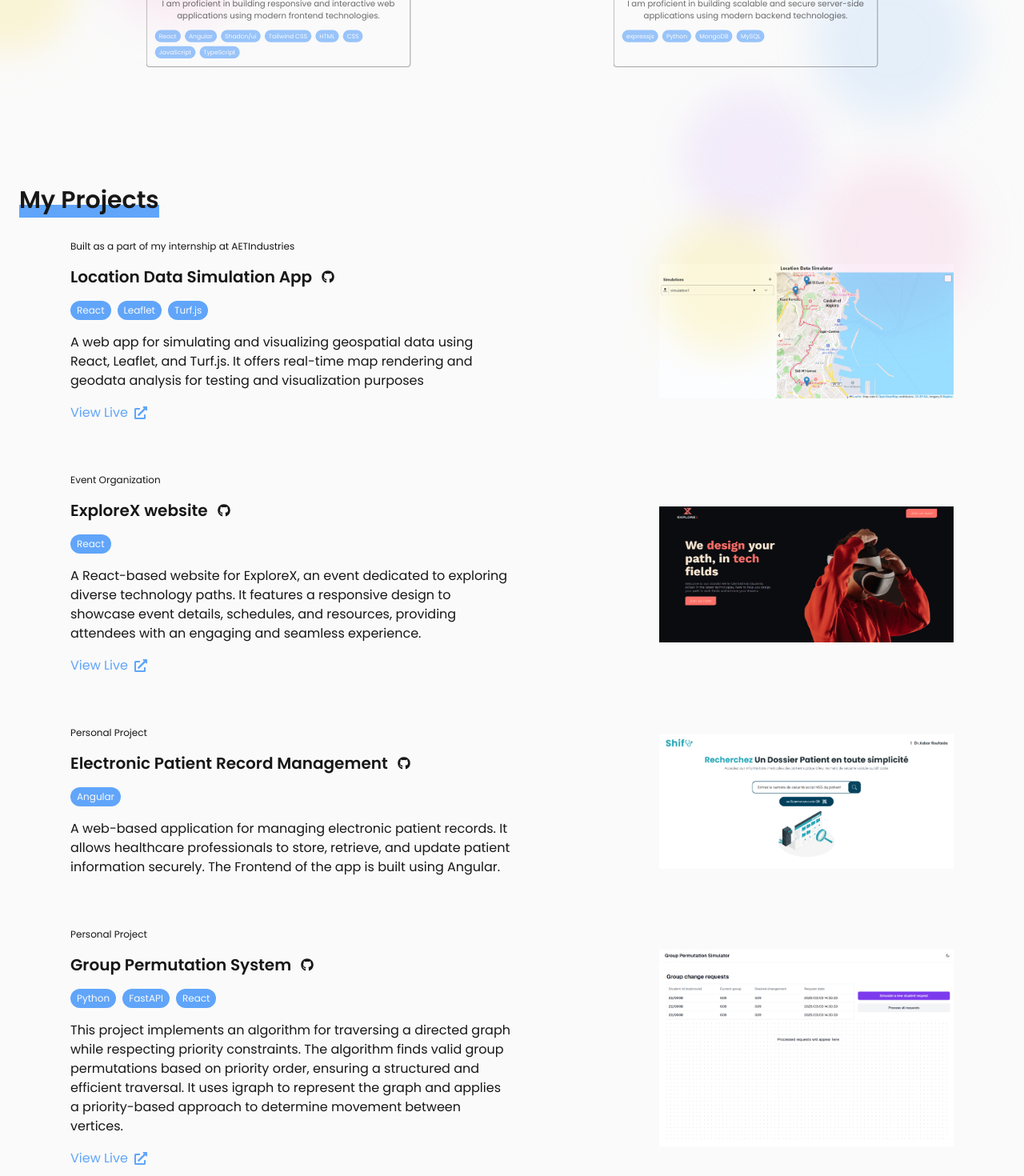
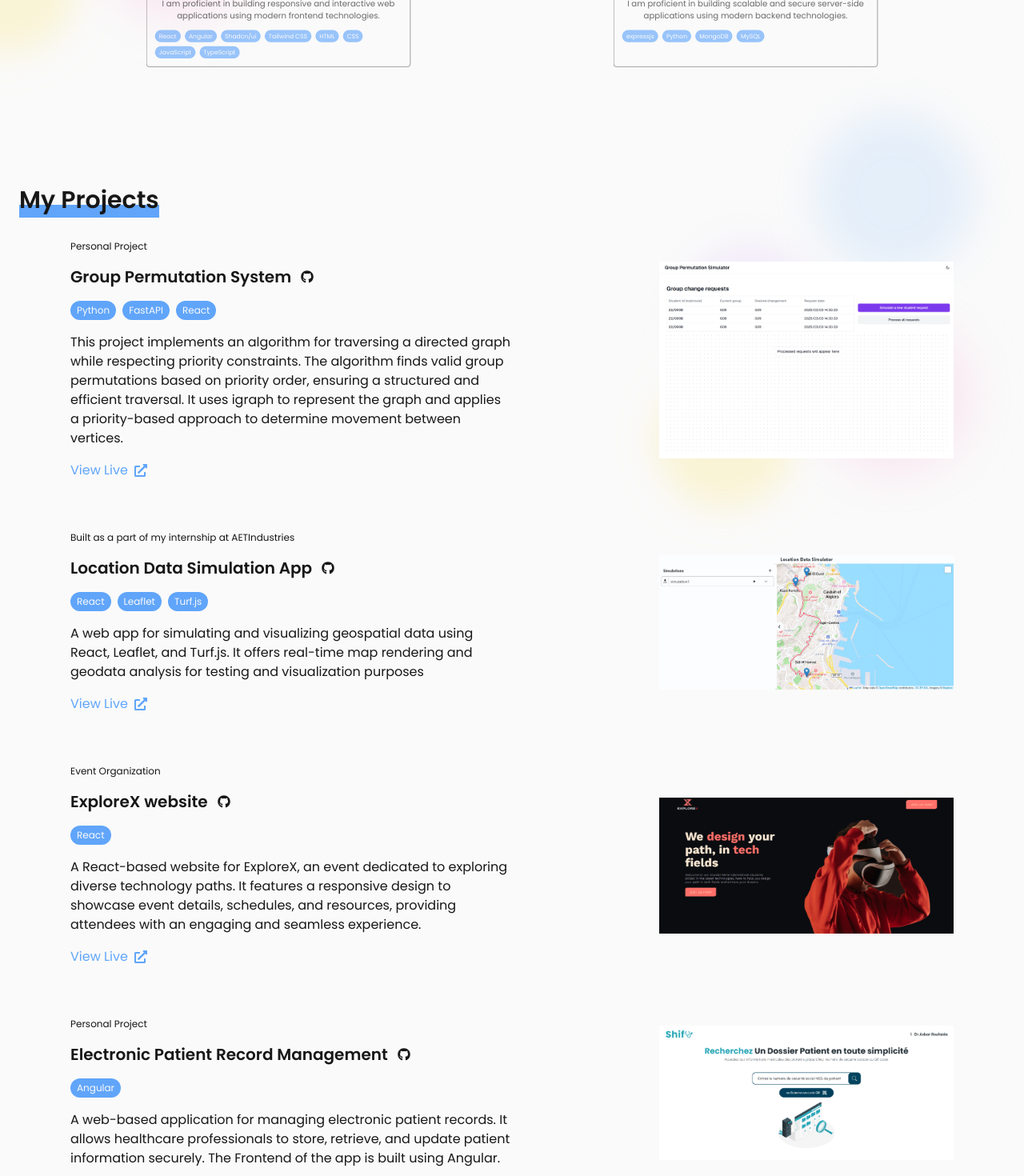
Before and after one commit to belaid1meriem/portfolio, a React (Vite) app: page / in a window 1280 px wide. Shown: the part 770-2240 px from the top of the page at 80% size. Built offline with nearby package versions, Linux system fonts and the light colour scheme.

Commit message:
layout and responsiveness improvement

```diff
--- a/src/components/Contact.tsx
+++ b/src/components/Contact.tsx
@@ -3,12 +3,9 @@ function Contact() {
   return (
     <section className="p-6 relative flex items-center justify-center my-32 cursor-default" id="contact">
       <div className="absolute top-0 right-1/2 flex justify-center items-center ">
-            <div className="relative  max-w-lg rotate-45">
-                <div className='bg-pink-300 rounded-full w-48 h-48 absolute top-7 -right-56 mix-blend-multiply filter blur-xl opacity-20 animate-blob'></div>
-                {/* <div className='max-sm:hidden bg-yellow-300 rounded-full w-48 h-48 absolute top-16 -right-8 mix-blend-multiply filter blur-xl opacity-20  animate-blob delay-500'></div> */}
-                {/* <div className='max-sm:hidden bg-purple-300 rounded-full w-48 h-48 absolute -bottom-24 -left-32 mix-blend-multiply filter blur-xl opacity-20   animate-blob delay-1000'></div> */}
-                <div className='bg-blue-300 rounded-full w-48 h-48 absolute -top-56 -right-56 mix-blend-multiply filter blur-xl opacity-20  animate-blob delay-700'></div>
-            </div>
+        <div className="relative  max-w-lg md:rotate-0 rotate-90 ">
+            <div className='bg-pink-300 rounded-full w-48 h-48 absolute top-7 -right-56 mix-blend-multiply filter blur-xl opacity-20 animate-blob'></div>
+        </div>
       </div>
       <div className="max-sm:text-md text-3xl font-semibold w-fit relative z-20 group block-animate">
             <a href="mailto:mm_belaid@esi.dz" target="_blank" className='relative z-20'>Contact Me</a>
--- a/src/components/Projects.tsx
+++ b/src/components/Projects.tsx
@@ -4,6 +4,14 @@ import { projects } from "../data/projects"
 function Projects() {
   return (
     <section className="flex flex-col gap-8 items-start p-6 relative cursor-default " id="projects">
+      <div className="absolute top-48 right-80 flex justify-center items-center ">
+            <div className="relative  max-w-lg">
+                <div className='bg-pink-300 rounded-full w-48 h-48 absolute top-7 -right-56 mix-blend-multiply filter blur-xl opacity-20 animate-blob'></div>
+                <div className='max-sm:hidden bg-yellow-300 rounded-full w-48 h-48 absolute top-16 -right-8 mix-blend-multiply filter blur-xl opacity-20  animate-blob delay-500'></div>
+                <div className='max-sm:hidden bg-purple-300 rounded-full w-48 h-48 absolute -bottom-24 -left-32 mix-blend-multiply filter blur-xl opacity-20   animate-blob delay-1000'></div>
+                <div className='bg-blue-300 rounded-full w-48 h-48 absolute -top-56 -right-56 mix-blend-multiply filter blur-xl opacity-20  animate-blob delay-700'></div>
+            </div>
+      </div>
         <div className="max-sm:text-md text-3xl font-semibold  relative z-20 block-animate">
             <h6 className='relative z-20 '>My Projects</h6>
             <span className='w-fit max-sm:h-2 h-4 bg-blue-400 absolute left-0 right-0 -bottom-1  z-0 text-transparent bar-animate'>My Projects</span>
@@ -33,14 +41,6 @@ function Projects() {
               </div>
             ))}
         </div>
-        <div className="absolute top-0 right-80 flex justify-center items-center ">
-            <div className="relative  max-w-lg">
-                <div className='bg-pink-300 rounded-full w-48 h-48 absolute top-7 -right-56 mix-blend-multiply filter blur-xl opacity-20 animate-blob'></div>
-                <div className='max-sm:hidden bg-yellow-300 rounded-full w-48 h-48 absolute top-16 -right-8 mix-blend-multiply filter blur-xl opacity-20  animate-blob delay-500'></div>
-                <div className='max-sm:hidden bg-purple-300 rounded-full w-48 h-48 absolute -bottom-24 -left-32 mix-blend-multiply filter blur-xl opacity-20   animate-blob delay-1000'></div>
-                <div className='bg-blue-300 rounded-full w-48 h-48 absolute -top-56 -right-56 mix-blend-multiply filter blur-xl opacity-20  animate-blob delay-700'></div>
-            </div>
-        </div>
     </section>
   )
 }
--- a/src/data/projects.ts
+++ b/src/data/projects.ts
@@ -14,6 +14,19 @@ interface Project {
 }
 
 export const projects : Project[] = [
+    {
+        source:'Personal Project',
+        image: groupPermut,
+        name: 'Group Permutation System',
+        description: 'This project implements an algorithm for traversing a directed graph while respecting priority constraints. The algorithm finds valid group permutations based on priority order, ensuring a structured and efficient traversal. It uses igraph to represent the graph and applies a priority-based approach to determine movement between vertices.',
+        techStack: [
+            { name: 'Python', icon: '/react.svg' },
+            { name: 'FastAPI', icon: '/react.svg' },
+            { name: 'React', icon: '/react.svg' },
+        ],
+        githubLink: 'https://github.com/belaid1meriem/group-permutation.git',
+        liveLink: 'https://belaid1meriem.github.io/group-permutation/group_permutation.html'
+    },
     {
         source:'Built as a part of my internship at AETIndustries',
         image: dataSimul ,
@@ -48,17 +61,5 @@ export const projects : Project[] = [
         ],
         githubLink: 'https://github.com/rawane0310/Front_IGL',
     },
-    {
-        source:'Personal Project',
-        image: groupPermut,
-        name: 'Group Permutation System',
-        description: 'This project implements an algorithm for traversing a directed graph while respecting priority constraints. The algorithm finds valid group permutations based on priority order, ensuring a structured and efficient traversal. It uses igraph to represent the graph and applies a priority-based approach to determine movement between vertices.',
-        techStack: [
-            { name: 'Python', icon: '/react.svg' },
-            { name: 'FastAPI', icon: '/react.svg' },
-            { name: 'React', icon: '/react.svg' },
-        ],
-        githubLink: 'https://github.com/belaid1meriem/group-permutation.git',
-        liveLink: 'https://belaid1meriem.github.io/group-permutation/group_permutation.html'
-    },
+
 ]
```
